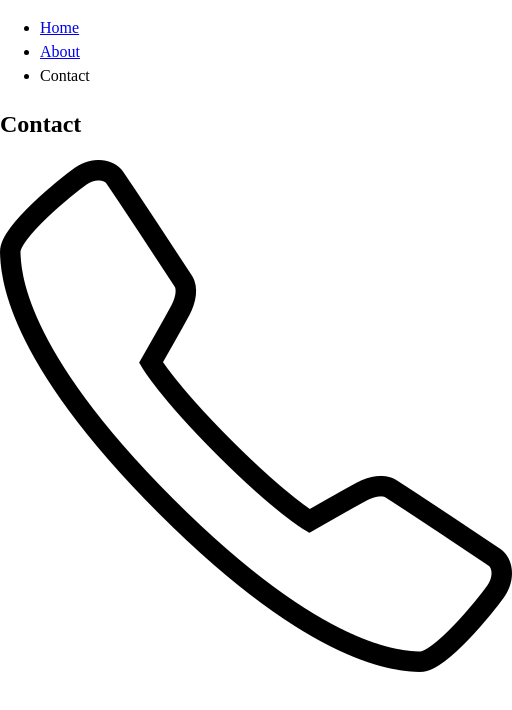
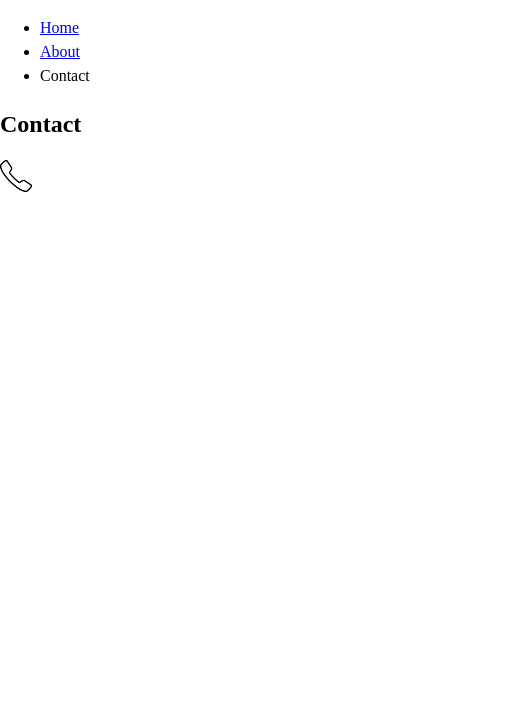
Before and after one commit to is-120-winter-2023/responsive-images-and-svg-Adammross1, a website: page contact.html in a window 390 px wide. Shown: the whole page, 512 px wide, since content can reach past the window. Drawn offline with Linux system fonts and the light colour scheme.

Commit message:
try again phone icon

```diff
--- a/contact.html
+++ b/contact.html
@@ -32,7 +32,7 @@
         <li><a>Contact</a></li>
       </ul>
       <h1>Contact</h1>
-      <img src="images/phone.png" alt="phone icon">
+      <img src="images/phone2.jpg" alt="phone icon">
     </nav>
 
   </header>
```
Also changed, not shown: images/phone2.jpg (added).
